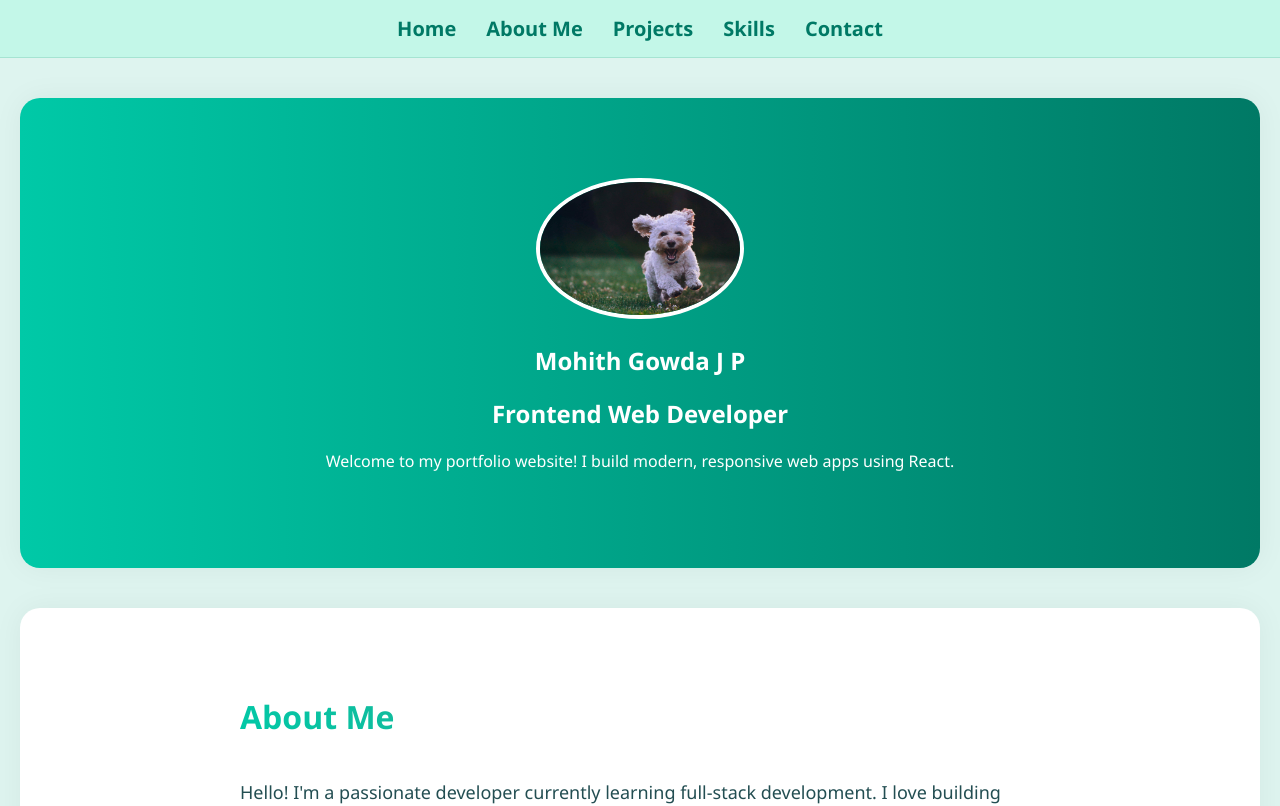
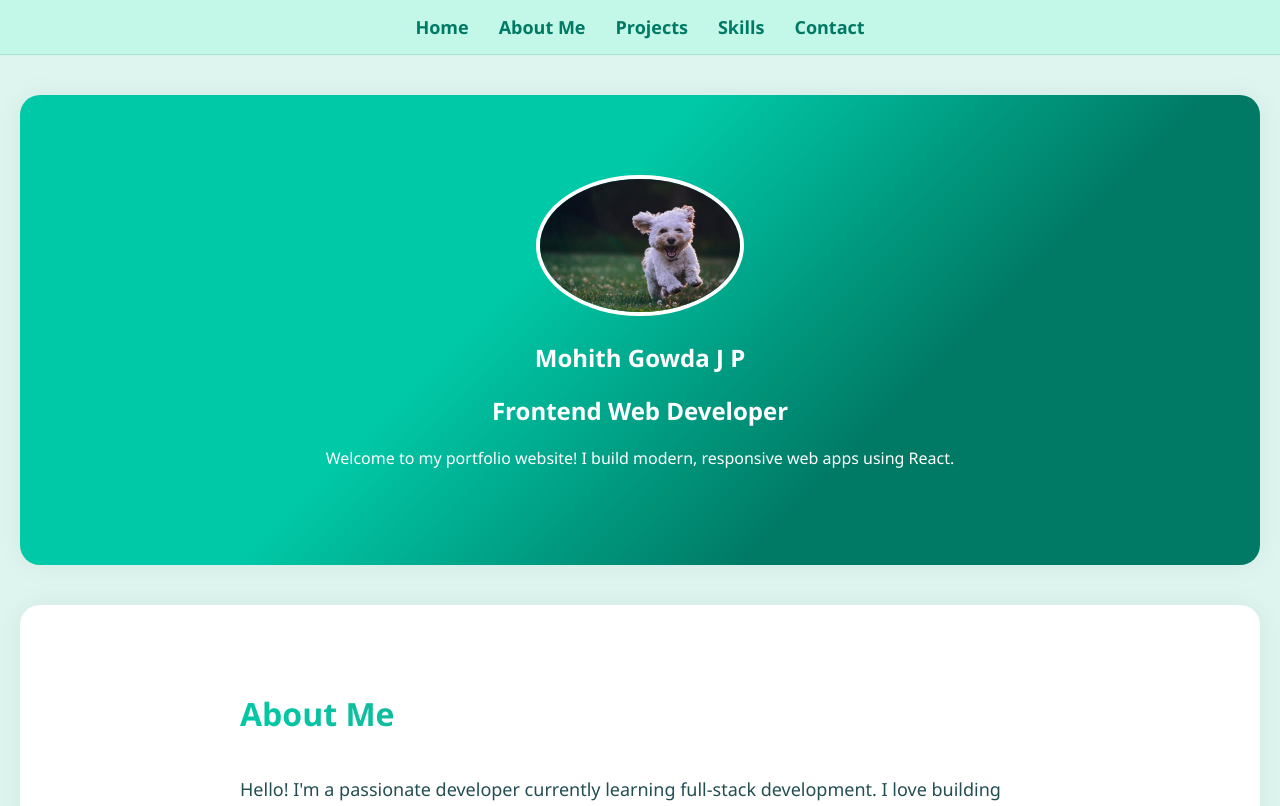
Before and after one commit to Mohith4488/My-Personal-Portfolio, a React (Create React App) app: page / in a window 1280 px wide. Shown: the top 806 px of the page. Built offline with nearby package versions, Linux system fonts and the light colour scheme.

Commit message:
Updated styles and navbar colors

```diff
--- a/src/App.css
+++ b/src/App.css
@@ -23,7 +23,7 @@ html {
 
 .navbar li a {
   text-decoration: none;
-  font-size: 20px;
+  font-size: 18px;
   font-weight: 600;
   color: #007965;
   transition: color 0.3s;
@@ -53,11 +53,10 @@ section {
 }
 
 .hero {
-  background: linear-gradient(to right, #00c9a7, #007965);
+  background: linear-gradient(135deg, #00c9a7 40%, #007965 70%);
   color: white;
   padding: 80px 20px;
 }
-
 
 .hero-content {
   max-width: 800px;
```
